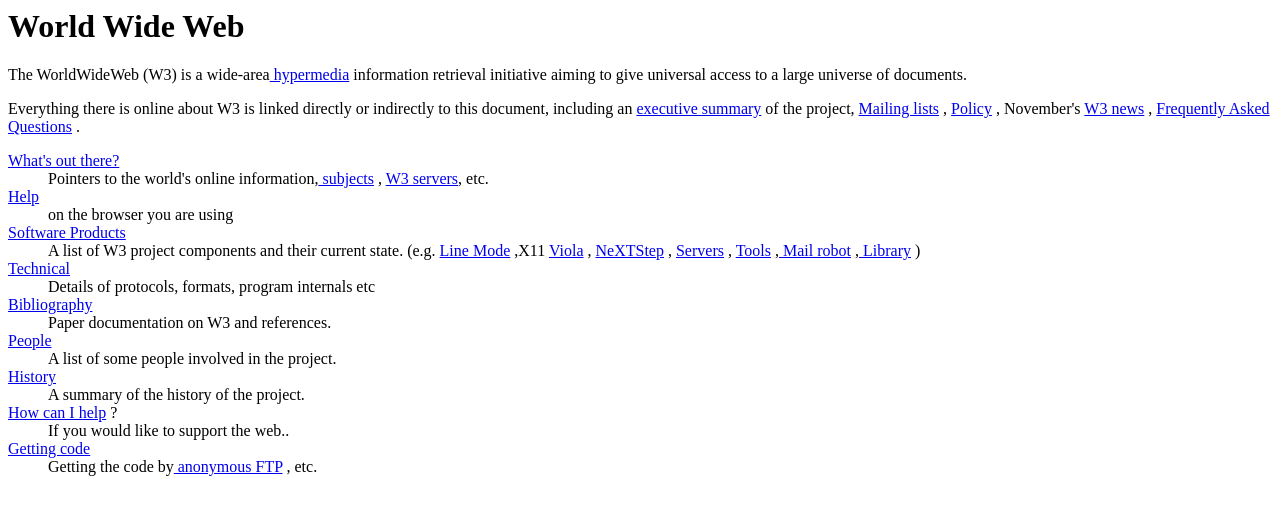
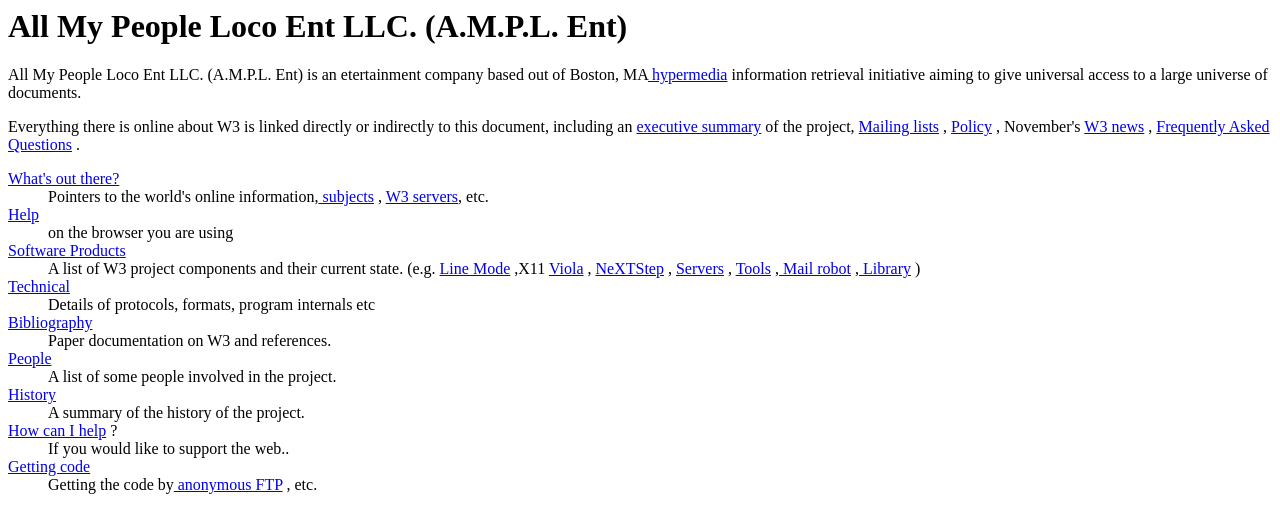
Before and after one commit to SauelAlmonte/info-cern-ch, a website: page index.html in a window 1280 px wide. Drawn offline with Linux system fonts and the light colour scheme.

Commit message:
Made changes to my WWW Page All My People Loco Ent LLC. (A.M.P.L. Ent)

```diff
--- a/index.html
+++ b/index.html
@@ -1,9 +1,9 @@
 <HEADER>
-<TITLE>The World Wide Web project</TITLE>
+<TITLE>All My People Loco Ent LLC. (A.M.P.L. Ent)</TITLE>
 <NEXTID N="55">
 </HEADER>
 <BODY>
-<H1>World Wide Web</H1>The WorldWideWeb (W3) is a wide-area<A
+<H1>All My People Loco Ent LLC. (A.M.P.L. Ent)</H1>All My People Loco Ent LLC. (A.M.P.L. Ent) is an etertainment company based out of Boston, MA<A
 NAME=0 HREF="WhatIs.html">
 hypermedia</A> information retrieval
 initiative aiming to give universal
```
